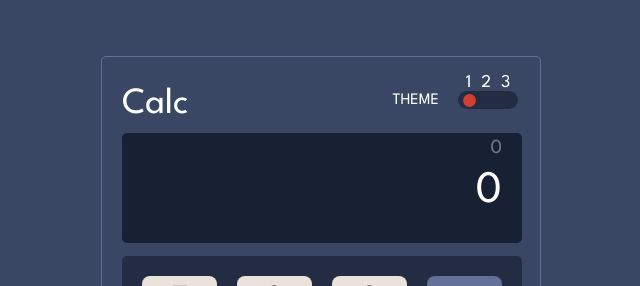
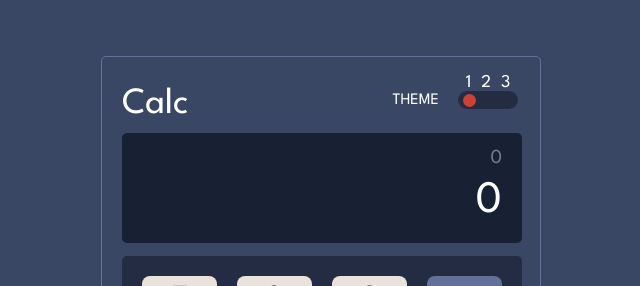
Before and after one commit to IASIKO/Calculator-app, a React (Vite) app: page / in a window 1280 px wide. Shown: the top 286 px of the page, without its empty margins (319-959 px from the left). Built offline with nearby package versions, Linux system fonts and the light colour scheme.

Commit message:
update styles

```diff
--- a/src/App.jsx
+++ b/src/App.jsx
@@ -40,6 +40,7 @@ function App() {
       } else {
         // Otherwise, simply append the number to the input
         setInput(input.concat(buttonName));
+        setOutput(math.evaluate(input).toString());
       }
     }
   };
--- a/src/components/Screen.jsx
+++ b/src/components/Screen.jsx
@@ -2,11 +2,11 @@ import React from "react";
 
 const Screen = ({ input, output }) => {
   return (
-    <div className="w-[400px] h-[110px] rounded-[5px] mt-[15px] mb-[13px] bg-primary-screen-bg ">
-      <p className="h-[25px] text-[20px] text-primary-output px-[20px] mt-[20px] text-right">
+    <div className="w-[400px] h-[110px] rounded-[5px] mt-[15px] mb-[13px] bg-primary-screen-bg">
+      <p className="h-[25px] text-[20px] text-primary-output px-[20px] pt-[10px] mt-[20px] text-right">
         {output.length && output}
       </p>
-      <p className="text-[45px] text-primary-screen px-[20px] text-right overflow-x-auto">
+      <p className="text-[45px] text-primary-screen px-[20px] pt-[10px] text-right overflow-x-auto">
         {input.length && input}
       </p>
     </div>
--- a/src/index.css
+++ b/src/index.css
@@ -79,22 +79,15 @@
 }
 
 ::-webkit-scrollbar {
-  width: 3px;
+  height: 9px;
 }
 
 ::-webkit-scrollbar-thumb {
   background-color: var(--key-bg3-toggle);
-  border-radius: 3px;
+  border-radius: 6px;
+  padding: 0 20px;
 }
 
 ::-webkit-scrollbar-track {
   background-color: var(--screen-bg);
 }
-
-body {
-  scrollbar-color: var(--primary-key-bg3-toggle) var(--screen-bg);
-}
-
-body {
-  scrollbar-width: 3px;
-}
```
